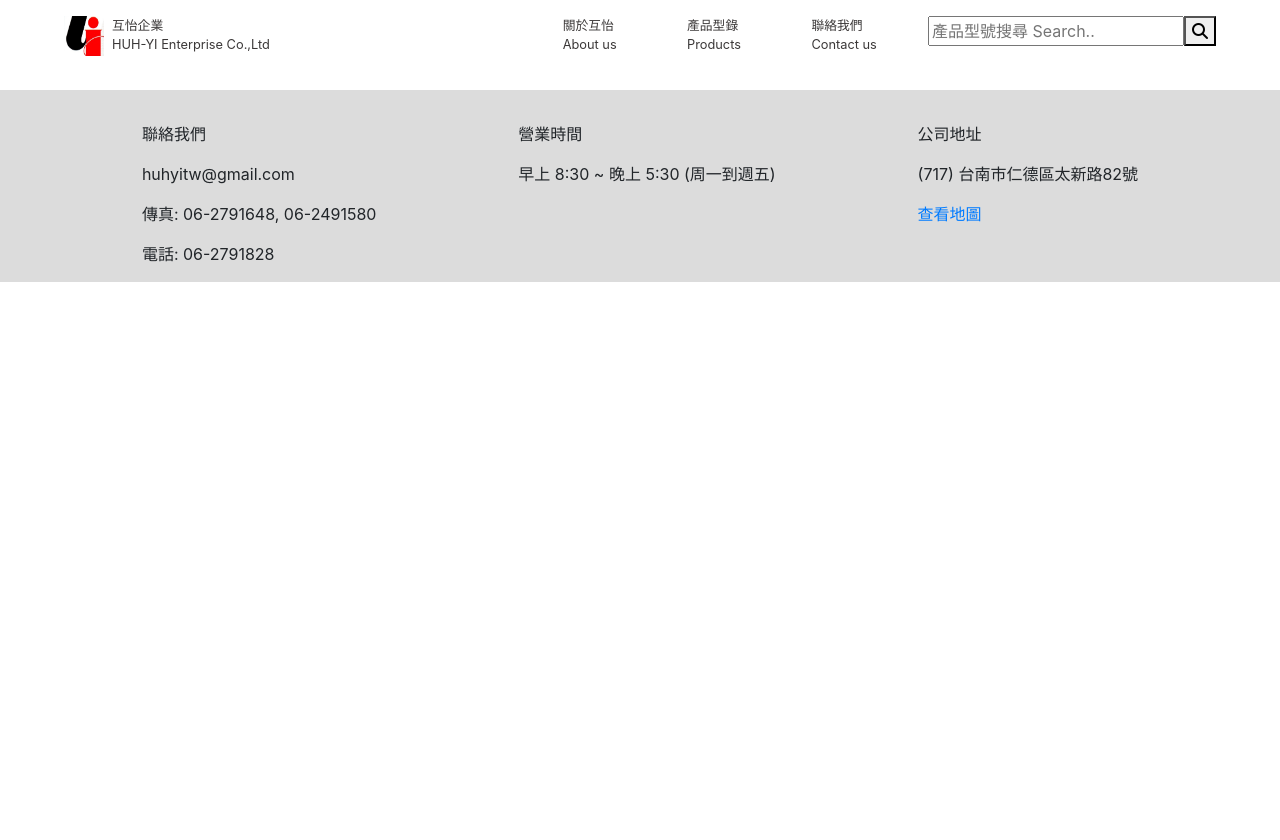
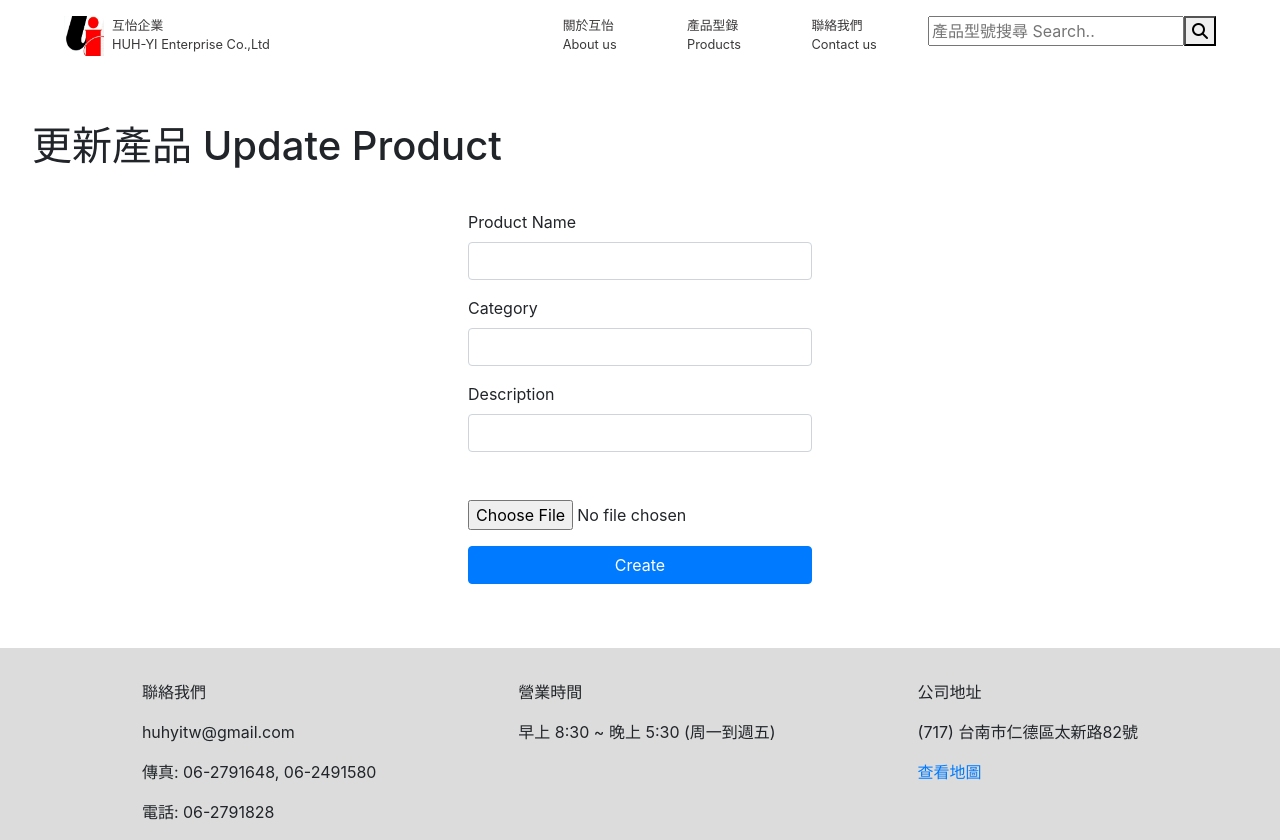
Before and after one commit to hyang77/huhyi-full-stack, a React (Create React App) app in the folder client/: page /edit in a window 1280 px wide. Before the commit the page ends 800 px from the top, so only its background shows below. Built offline with nearby package versions, Linux system fonts and the light colour scheme.

Commit message:
update components

```diff
--- a/client/src/App.js
+++ b/client/src/App.js
@@ -14,11 +14,10 @@ import ScrollToTop from "./components/ScrollToTop";
 import HomePage from "./components/HomePage";
 import Product from "./components/Product";
 import Contact from "./components/Contact";
-import Search from "./components/Search";
 import AddProduct from "./components/AddProduct";
 import EditProduct from "./components/EditProduct";
 import ProductList from "./components/ProductList";
-import axios from "axios";
+import List from "./components/List";
 class App extends React.Component {
   constructor(props) {
     super(props);
@@ -119,6 +118,10 @@ class App extends React.Component {
                   <Route exact path="/edit">
                     <EditProduct />
                   </Route>
+                  <Route exact path="/list">
+                    <List />
+                  </Route>
+
                 </Switch>
               </header>
             </div>
--- a/client/src/components/AddProduct.js
+++ b/client/src/components/AddProduct.js
@@ -1,5 +1,6 @@
 import React, { useState } from "react";
 import axios from "axios";
+import { Link } from "react-router-dom";
 
 function AddProduct() {
   const [addProduct, setAddProduct] = useState({
@@ -35,7 +36,15 @@ function AddProduct() {
   return (
     <React.Fragment>
       <div style={styles}>
-        <h1>Add Product</h1>
+        <h1>新增產品 Add Product</h1>
+        <div className="d-flex justify-content-end">
+          <Link to="/list">
+            <button type="button" className="btn btn-success btn-sm ">
+              <i className="fa fa-list-ul mr-2" aria-hidden="true"></i>瀏覽產品
+            </button>
+          </Link>
+        </div>
+
         <form style={styles} onSubmit={handleSubmit}>
           <div className="form-group">
             <label className="visible">Product Name</label>
@@ -71,7 +80,7 @@ function AddProduct() {
             <label>Image Upload</label>
             <input
               type="file"
-              class="form-control-file"
+              className="form-control-file"
               id="exampleFormControlFile1"
               onChange={handleChange}
             />
--- a/client/src/components/EditProduct.js
+++ b/client/src/components/EditProduct.js
@@ -1,13 +1,88 @@
-import React from "react";
+import React, { useState } from "react";
+import axios from "axios";
 
-class EditProduct extends React.Component {
-  constructor(props) {
-    super(props);
-  }
+function EditProduct() {
+  const [addProduct, setAddProduct] = useState({
+    name: "",
+    category: "",
+    image: "",
+    description: "",
+  });
 
-  render() {
-    return null;
-  }
+  const handleChange = (evt) => {
+    setAddProduct({ ...addProduct, [evt.target.name]: evt.target.value });
+  };
+
+  const handleSubmit = (evt) => {
+    evt.preventDefault();
+    axios
+      .post("http://localhost:3000/api/products", addProduct)
+      .then((res) => {
+        console.log(res);
+      })
+      .catch((error) => {
+        console.log(error);
+      });
+  };
+
+  const styles = {
+    margin: "0 auto",
+    padding: "2em",
+    display: "flex",
+    flexDirection: "column",
+    justifyContent: "center",
+  };
+  return (
+    <React.Fragment>
+      <div style={styles}>
+        <h1>更新產品 Update Product</h1>
+        <form style={styles} onSubmit={handleSubmit}>
+          <div className="form-group">
+            <label className="visible">Product Name</label>
+            <input
+              type="text"
+              className="form-control"
+              name="name"
+              value={addProduct.name}
+              onChange={handleChange}
+            />
+          </div>
+          <div className="form-group">
+            <label className="visible">Category</label>
+            <input
+              type="text"
+              className="form-control"
+              name="category"
+              value={addProduct.category}
+              onChange={handleChange}
+            />
+          </div>
+          <div className="form-group">
+            <label className="visible">Description</label>
+            <input
+              type="text"
+              className="form-control"
+              name="description"
+              value={addProduct.description}
+              onChange={handleChange}
+            />
+          </div>
+          <div class="form-group">
+            <label>Image Upload</label>
+            <input
+              type="file"
+              class="form-control-file"
+              id="exampleFormControlFile1"
+              onChange={handleChange}
+            />
+          </div>
+          <button type="submit" className="btn btn-primary">
+            Create
+          </button>
+        </form>
+      </div>
+    </React.Fragment>
+  );
 }
 
 export default EditProduct;
--- a/client/src/components/Product.js
+++ b/client/src/components/Product.js
@@ -118,10 +118,6 @@ class Product extends React.Component {
               <Route exact path="/product/chairs"></Route>
               <Route exact path="/product/desks"></Route>
 
-              <Route path="/product/search">
-                <Search searchInput={this.props.searchInput} />
-              </Route>
-
               <Redirect from="/product" to="/product/screens" />
             </Switch>
           </div>
--- a/client/src/components/ProductList.js
+++ b/client/src/components/ProductList.js
@@ -18,12 +18,13 @@ function ProductList(props) {
       <div className="items chair-items">
         {products.map((product) => (
           <div>
-            <img
+           {/** <img
               key={product._id}
               src={require(`C:/Users/uee85/OneDrive/Desktop/huhyi-products/${product.image}`)}
               alt={product.name}
-            />
+            /> */}
             <p>{product.name}</p>
+        <p>{product._id}</p>
           </div>
         ))}
       </div>
--- a/client/src/components/Search.js
+++ b/client/src/components/Search.js
@@ -1,39 +1,70 @@
 import React from "react";
 class Search extends React.Component {
-    constructor(props){
-        super(props);
-        this.state = {test: "desks/desk-meeting/"}
+  constructor(props) {
+    super(props);
+    this.state = { disableLink: false, searchInput: "" };
+    this.handleSearchInput = this.handleSearchInput.bind(this);
+    this.handleSearchSubmit = this.handleSearchSubmit.bind(this);
+  }
+
+  handleSearchSubmit(e) {
+    if (this.state.searchInput === "") {
+      e.preventDefault();
+      alert("請輸入關鍵字(1-10字之間)");
     }
+  }
+
+  handleSearchInput(e) {
+    this.setState({ searchInput: e.target.value });
+  }
   render() {
-    const meetingDeskList = [
-      "CONF-D-N",
-      "E1860",
-      "FCT",
-      "MY-1860-1_w",
-      "MY-1860-5_w",
-      "nc180",
-    ];
-
-    const pattern = this.props.searchInput;
-    const newPattern = new RegExp(pattern, "i");
-    const filtername = meetingDeskList.filter((str) => newPattern.test(str));
+    const styles = {
+      margin: "0 auto",
+      padding: "2em",
+      display: "flex",
+      flexDirection: "column",
+      justifyContent: "center",
+    };
     return (
       <React.Fragment>
-        <div className="title" style={{ borderLeftColor: "transparent" }}>
-          "{this.props.searchInput}" 搜尋結果
+        {/**
+        * <form className="search">
+        <input
+          className="search"
+          type="text"
+          placeholder="產品型號搜尋 Search.."
+          onChange={this.handleSearchInput}
+          value={this.state.searchInput}
+        ></input>
+        <button
+          className="search"
+          type="submit"
+          onClick={this.handleSearchSubmit}
+        >
+          <i className="search fas fa-search"></i>
+        </button>
+        <button type="button" class="btn btn-outline-primary">Primary</button>
+      </form>
+       */}
+        <div style={styles}>
+          <form style={styles}>
+            <div class="input-group mb-3">
+              <input
+                type="text"
+                class="form-control"
+                placeholder="Search products"
+                aria-label="Recipient's username"
+                aria-describedby="basic-addon2"
+              />
+              <div class="input-group-append">
+                <button class="btn btn-outline-secondary" type="button">
+                  <i className="search fas fa-search"></i>
+                </button>
+              </div>
+            </div>
+          </form>
         </div>
-        <div className="items">
-          {filtername.map((filtername) => (
-            <div>
-              <img
-                key={filtername}
-                src={require(`../assets/images/${this.state.test}${filtername}.jpg`)}
-                alt={filtername}
-              />
-              <p>{filtername}</p>
-            </div>
-          ))}
-        </div>
+
       </React.Fragment>
     );
   }
```
